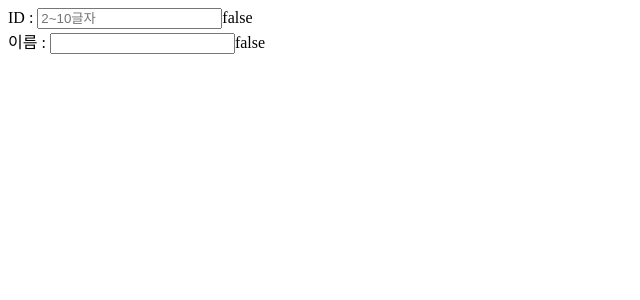
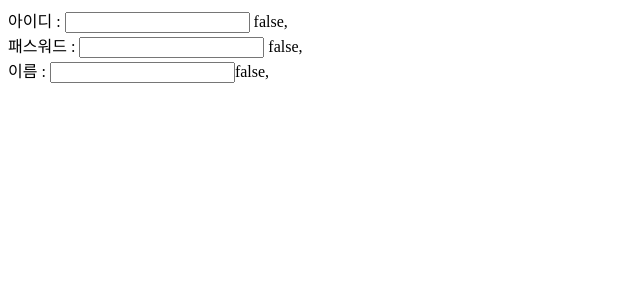
Before and after one commit to ssunny85/angular2, an Angular app: page / in a window 1280 px wide. Shown: the top 300 px of the page, without its empty margins (0-640 px from the left). Built offline with nearby package versions, Linux system fonts and the light colour scheme.

Commit message:
Add form reference variable

```diff
--- a/src/app/core/core.module.ts
+++ b/src/app/core/core.module.ts
@@ -8,7 +8,7 @@ import { UserServiceConfig } from './user.service';
     imports: [CommonModule],
     exports: [TitleComponent],
     declarations: [TitleComponent],
-    providers: [UserService, UserServiceConfig]
+    providers: [UserService]
 })
 export class CoreModule{
     constructor(@Optional() @SkipSelf() parentModule:CoreModule){
--- /dev/null
+++ b/src/app/form-reference-variable/form-reference-variable.component.ts
@@ -0,0 +1,25 @@
+import {Component} from '@angular/core';
+import {NgForm} from '@angular/forms';
+
+@Component({
+    selector: 'form-reference-variable',
+    template: `
+    <form #f="ngForm">
+        아이디 : <input type="text" [(ngModel)]="user.userId" #userId="ngModel" name="userId" required> {{userId.valid}}, {{userId.value}}<br>
+        패스워드 : <input type="password" [(ngModel)]="user.userPassword" #password="ngModel" name="userPassword" required> {{password.valid}}, {{password.value}}<br>
+        이름 : <input type="text" [(ngModel)]="user.userName" #userName="ngModel" [ngModelOptions]="{standalone:true}" required>{{userName.valid}}, {{userName.value}}
+    </form><br>
+
+    <div *ngIf="f.valid">
+        f.value : {{f.value|json}}<br>
+        f.valid : {{f.valid}}
+    </div>
+    `
+})
+export class FormReferenceVariableComponent{
+    user = {
+        userId : '',
+        userPassword : '',
+        userName : ''
+    };
+}
--- a/src/index.html
+++ b/src/index.html
@@ -9,7 +9,7 @@
   <link rel="icon" type="image/x-icon" href="favicon.ico">
 </head>
 <body>
-  <!-- <app-root>Loading</app-root> -->
+  <!-- <app-root>Loading...............</app-root> -->
   <!-- <nested-parent>Loading.....</nested-parent> -->
   <!-- <parent-to-child-input>Loading</parent-to-child-input> -->
   <!-- <app-parent-to-child-inputs>Loading</app-parent-to-child-inputs> -->
@@ -17,6 +17,6 @@
   <!-- <app-component-style>Loading.....</app-component-style> -->
   <!-- <mock>Loading</mock> -->
   <!-- <app-twoway-ngmodel>loading...........</app-twoway-ngmodel> -->
-  <built-in-validator>Loading.......</built-in-validator>
+  <form-reference-variable>form Loading.......</form-reference-variable>
 </body>
 </html>
```
Also changed, not shown: src/app/app.module.ts (+8 -8 lines).
